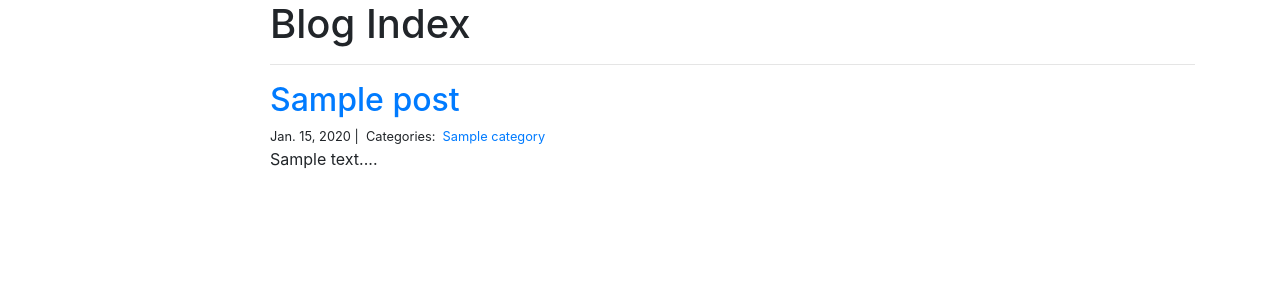
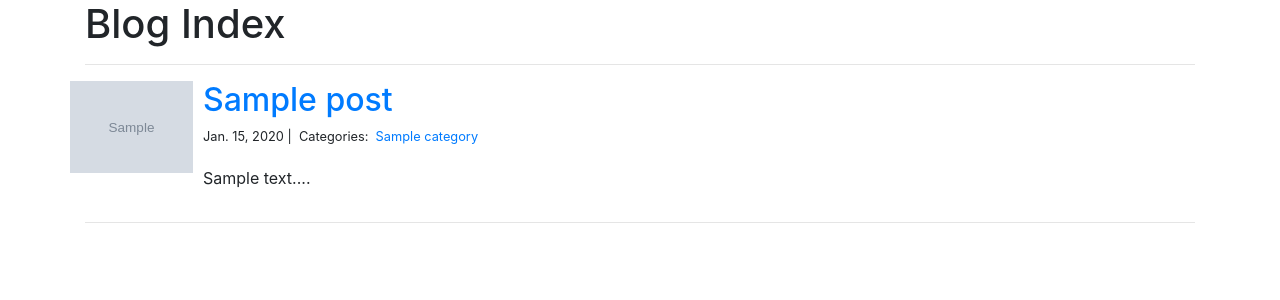
Before and after one commit to daveman00/django_blog, a Django app: page / in a window 1280 px wide. Shown: the part 56-356 px from the top of the page. Run offline with Django 3.2, Linux system fonts and the light colour scheme; tables that the repository leaves empty hold one stand-in row (values such as "Sample post"); grey boxes marked "Sample" are stand-in pictures; some libraries are stand-ins or nearby versions.

Commit message:
added image upload + home page update

```diff
--- a/blog/models.py
+++ b/blog/models.py
@@ -16,6 +16,7 @@ class Post(models.Model):
     created_on = models.DateTimeField(auto_now_add=True)
     last_modified = models.DateTimeField(auto_now=True)
     categories = models.ManyToManyField('Category', related_name='posts')
+    image = models.ImageField(upload_to='images/', default='images/default.png')
 
     def __str__(self):
         return 'Post: ' + self.title
--- a/blog/templates/base.html
+++ b/blog/templates/base.html
@@ -25,3 +25,5 @@
 <script src="https://code.jquery.com/jquery-3.3.1.slim.min.js" integrity="sha384-q8i/X+965DzO0rT7abK41JStQIAqVgRVzpbzo5smXKp4YfRvH+8abtTE1Pi6jizo" crossorigin="anonymous"></script>
 <script src="https://cdnjs.cloudflare.com/ajax/libs/popper.js/1.14.3/umd/popper.min.js" integrity="sha384-ZMP7rVo3mIykV+2+9J3UJ46jBk0WLaUAdn689aCwoqbBJiSnjAK/l8WvCWPIPm49" crossorigin="anonymous"></script>
 <script src="https://stackpath.bootstrapcdn.com/bootstrap/4.1.3/js/bootstrap.min.js" integrity="sha384-ChfqqxuZUCnJSK3+MXmPNIyE6ZbWh2IMqE241rYiqJxyMiZ6OW/JmZQ5stwEULTy" crossorigin="anonymous"></script>
+<script src="https://ajax.googleapis.com/ajax/libs/jquery/3.3.1/jquery.min.js"></script>
+<script src="https://maxcdn.bootstrapcdn.com/bootstrap/3.3.7/js/bootstrap.min.js"></script>
--- a/blog/templates/blog_category.html
+++ b/blog/templates/blog_category.html
@@ -1,6 +1,6 @@
 {% extends 'base.html' %}
 {% block page_content %}
-<div class="col-md8 offset-md-2">
+<div class="col-md8">
     <h1>{{ category | title }}</h1>
     <hr>
     {% for post in posts %}
--- a/blog/templates/blog_detail.html
+++ b/blog/templates/blog_detail.html
@@ -1,6 +1,6 @@
 {% extends 'base.html' %}
 {% block page_content %}
-<div class="col-md-8 offset-md2">
+<div class="col-md-8">
     <h1>{{ post.title }}</h1>
     <small>
         {{ post.created_on.date }} |&nbsp;
@@ -11,6 +11,8 @@
         </a>&nbsp;
         {% endfor %}
     </small>
+    <hr>
+    <img src="{{ post.image.url }}" class="img-responsive" style="width: 100%; float: left; margin-right: 10px;"/>
     <p>{{ post.body | linebreaks }}</p>
     <h3>Leave a comment:</h3>
     <form action="/post/{{ post.pk }}/" method="post">
--- a/blog/templates/blog_index.html
+++ b/blog/templates/blog_index.html
@@ -1,9 +1,14 @@
 {% extends 'base.html' %}
 {% block page_content %}
-<div class="col-md8 offset-md-2">
+<div class="col-md8">
     <h1>Blog Index</h1>
     <hr>
+</div>
 {% for post in posts %}
+<div class="row">
+    <div class="col-md8">
+        <a href="{% url 'blog_detail' post.pk %}"><img src="{{ post.image.url }}" class="img-responsive"
+                                                       style="width: 30%; float: left; margin-right: 10px;"/></a>
         <h2><a href="{% url 'blog_detail' post.pk %}">{{ post.title }}</a></h2>
         <small>
             {{ post.created_on.date }} |&nbsp;
@@ -14,7 +19,9 @@
             </a>&nbsp;
             {% endfor %}
         </small>
-    <p>{{ post.body | slice:':400' }}...</p>
+        <p>{{ post.body | slice:':600' }}...</p>
+    </div>
+</div>
+<hr>
 {% endfor %}
-</div>
 {% endblock %}
--- a/django_blog/settings.py
+++ b/django_blog/settings.py
@@ -120,3 +120,7 @@ USE_TZ = True
 
 STATIC_URL = '/static/'
 STATIC_ROOT = os.path.join(BASE_DIR, 'static')
+
+MEDIA_URL = '/media/'
+MEDIA_ROOT = os.path.join(BASE_DIR, 'media')
+print(MEDIA_ROOT)
--- a/django_blog/urls.py
+++ b/django_blog/urls.py
@@ -15,8 +15,14 @@ Including another URLconf
 """
 from django.contrib import admin
 from django.urls import path, include
+from django.conf.urls.static import static
+from django.conf import settings
+
 
 urlpatterns = [
     path('admin/', admin.site.urls),
     path('', include('blog.urls')),
 ]
+
+if settings.DEBUG:
+    urlpatterns += static(settings.MEDIA_URL, document_root=settings.MEDIA_ROOT)
```
Also changed, not shown: blog/migrations/0002_post_image.py (added), 1 other file. Lines whose indentation alone changed are shown as unchanged.
